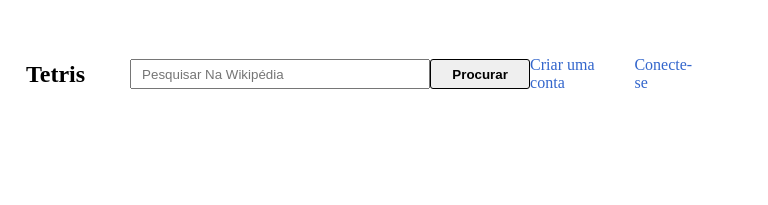
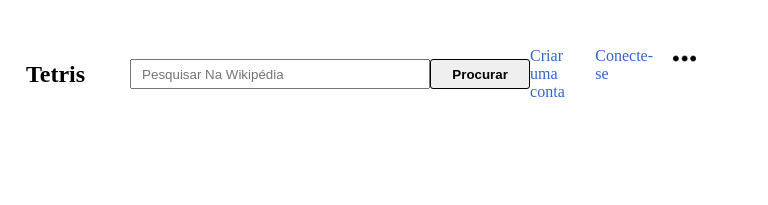
Before and after one commit to kaio-d/tetris-wikipedia, a plain HTML site: page index.html in a window 1280 px wide. Shown: the top 205 px of the page, 334-1102 px from the left. Drawn offline with Linux system fonts and the light colour scheme.

Commit message:
adicionada arquivo tres-pontos

```diff
--- a/index.html
+++ b/index.html
@@ -6,6 +6,7 @@
     <title>Wikipédia Clone - Tetris</title>
     <link rel="stylesheet" href="./src/reset.css" />
     <link rel="stylesheet" href="./src/main.css" />
+    <link rel="shortcut icon" href="./src/imagens/tetris-logo.png" type="image/x-icon">
   </head>
   <body>
     <div class="container">
@@ -27,6 +28,11 @@
           </li>
           <li>
             <a href="#">Conecte-se</a>
+          </li>
+          <li>
+            <a href="#">
+              <img class="tres-pontos" src="./src/imagens/tres-pontos.png" alt="Três pontos">
+            </a>
           </li>
         </ul>
       </header>
--- a/src/main.css
+++ b/src/main.css
@@ -29,6 +29,7 @@ header .pesquisar {
   display: flex;
 }
 
+
 header .logo .pesquisar input {
   width: 300px;
   height: 30px;
@@ -52,6 +53,10 @@ header .logo button:hover {
   background-color: #fff;
 }
 
+header ul li a img:hover {
+  background-color: #F8F9FA;
+}
+
 
 header img {
   width: 80px;
@@ -59,7 +64,13 @@ header img {
 
 header ul{
   display: flex;
-  gap: 15px;
+  gap: 20px;
+}
+
+header ul li a img {
+  width: 23px;
+  align-items: center;
+  justify-content: center;
 }
 
 main {
```
Also changed, not shown: src/imagens/tres-pontos.png (added).
